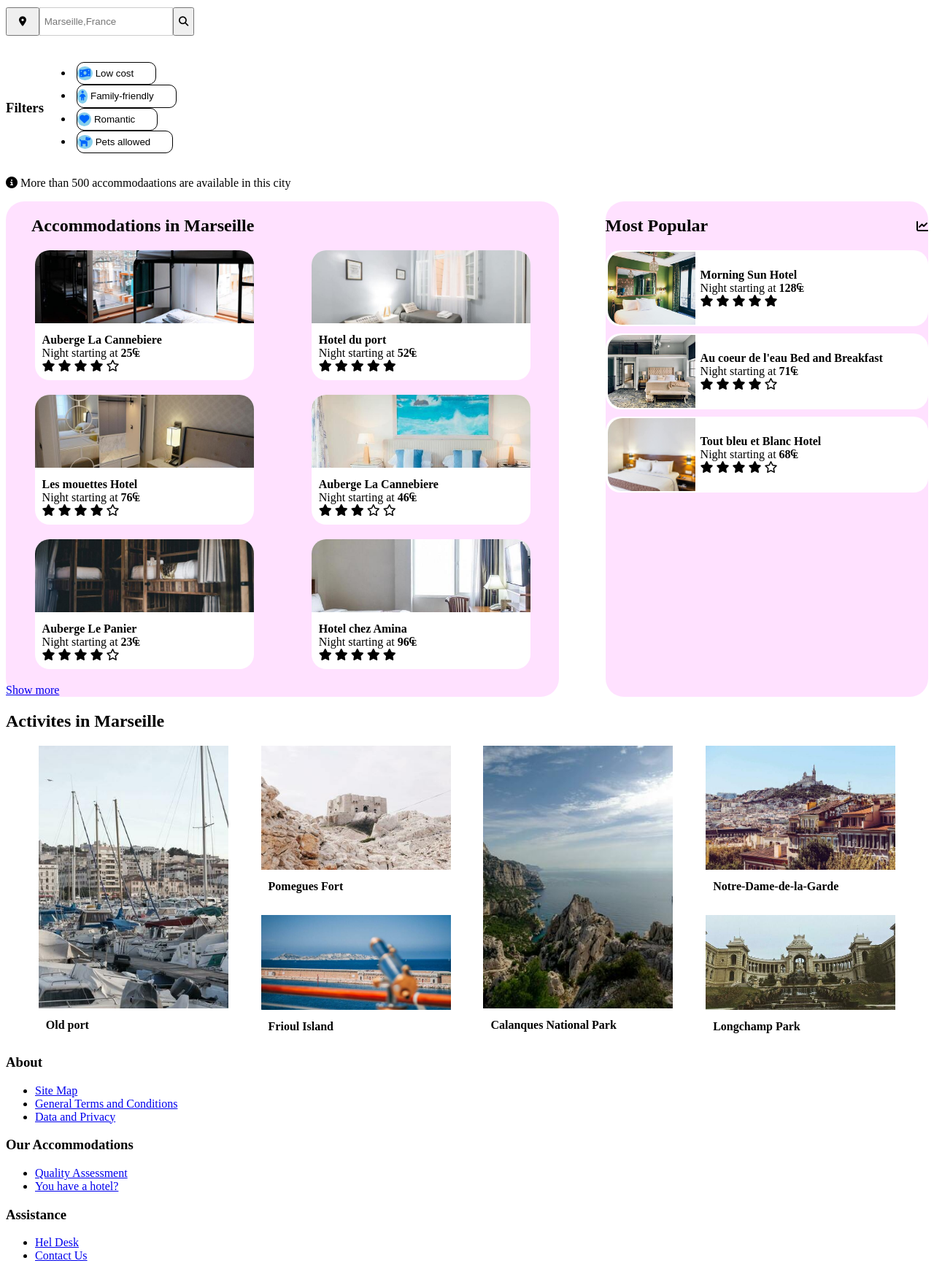
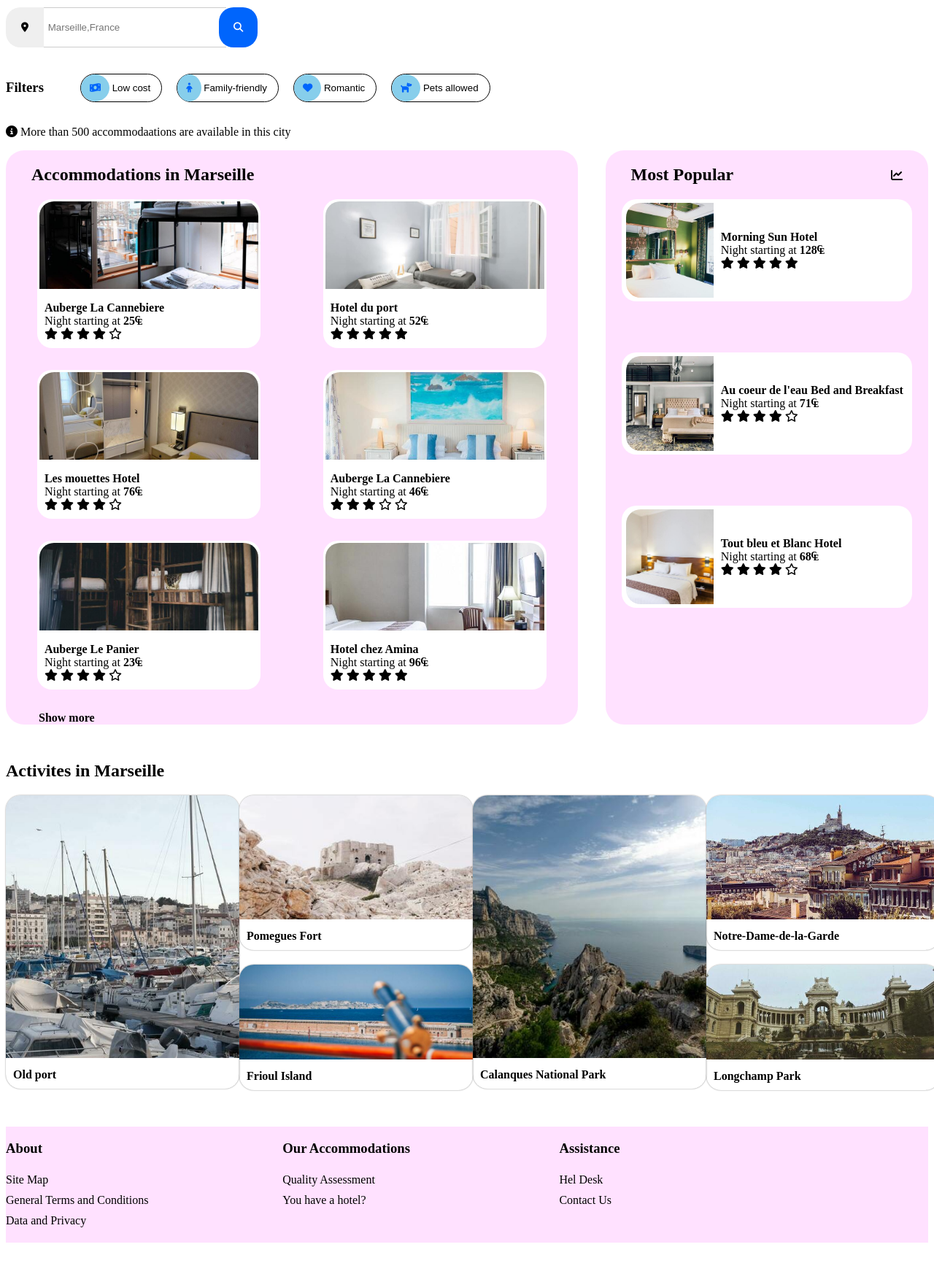
Before and after one commit to jetwong2014/project2, a plain HTML site: page index.html in a window 1280 px wide. Shown: the part 160-1906 px from the top of the page at 73% size. After the commit the page ends 1871 px from the top, so only its background shows below. Drawn offline with Linux system fonts and the light colour scheme.

Commit message:
modify nov,search bar,main,popular ,activities

```diff
--- a/CSS/style.css
+++ b/CSS/style.css
@@ -2,9 +2,8 @@
     box-sizing: border-box;
 }
 
-.body {
-    max-width: 1240px;
-}
+
+
 .header-container {
     display: flex;
     align-items: center;
@@ -12,25 +11,19 @@
 }
 
 .top-nav {
-    display: flex;
-    text-align: center;
-    align-items: center;
+    /*display: flex;*/
+    /*text-align: center;*/
+    /*align-items: center;*/
+    margin-left: auto;
 }
 .top-nav a {
-    margin-left: 20px;
+    margin-left: 30px;
     text-decoration: none;
 }
-
-.top-nav ul {
-    text-align: center;
-    list-style-type: none;
+#register {
+    text-decoration: none;
+    margin-left: 30px;
 }
-
-.top-nav li {
-   display: inline-block;
-   }
-
-
 
 .searchbar-container {
     display: flex;
@@ -41,48 +34,93 @@
     display: flex;
 }
 
-.map-button {
-    border-top-left-radius: 5px;
-    border-bottom-left-radius: 5px;
+#map-button {
+    border-top-left-radius: 20px;
+    border-bottom-left-radius: 20px;
     border: 0;
     cursor: pointer;
 }
 
 .fa-map-marker-alt {
-    padding: 10px;
+    padding: 15px;
 }
 
 .search-box {
-    border: 1px solid #ccc ;
+    width: 250px;
+    /*padding-right: 60px;*/
+    border-right: 0px;
+    border-left: 0px;
+    border-top: 1px solid #ccc;
+    border-bottom: 1px solid #ccc;
 }
 
-.search-button {
+
+#search-button {
     background-color: #0065FC;
     color:white;
     border: 0;
-    border-top-right-radius: 5px;
-    border-bottom-right-radius: 5px;
-    padding: 10px;
+    border-top-right-radius: 20px;
+    border-bottom-right-radius: 20px;
+    border-radius: 20px;
+    padding: 20px;
     cursor: pointer;
+    position: relative;
+    right: 10px;
 }
+
+.fa-search {
+    color: white;
+}
+
+
 
 .filter {
     display: flex;
     align-items: center;
+
 }
 
-/*
-.filter-container {
-     display: flex;
-     align-items: center;
+#filter-content {
+    list-style-type: none;
+    display: flex;
 }
-*/
 
 .filter-button {
-    margin-right: 5px;
-    margin-left: 5px;
+    margin-right: 10px;
+    margin-left: 10px;
     cursor: pointer;
-    padding: 5px 30px;
+    padding: 0px 15px 0px 0px;
+    background-color: white;
+    border: thin solid;
+    border-radius: 20px;
+}
+
+.fa-money-bill-wave {
+    color: #0065FC;
+    background-color:skyblue;
+    padding: 12px;
+    border-radius: 50%;
+}
+
+.fa-child {
+    color: #0065FC;
+    background-color:skyblue;
+    padding: 12px;
+    border-radius: 50%;
+}
+
+.fa-heart {
+    color: #0065FC;
+    background-color:skyblue;
+    padding: 12px;
+    border-radius: 50%;
+}
+
+.fa-dog {
+    color: #0065FC;
+    background-color:skyblue;
+    padding: 12px;
+    border-radius: 50%;
 }
 
 .accommodaations-area {
@@ -93,7 +131,7 @@
 }
 
 .main-accommodation {
-    flex-basis: 60%;
+    flex-basis: 62%;
     display: flex;
     flex-direction: column;
     background-color: #F2F2;
@@ -105,8 +143,12 @@
     margin-left: 35px;
 }
 
-.main-accommodation button {
-    margin: 35px
+#show-more {
+    text-decoration: none;
+    color: black;
+    font-weight: bold;
+    padding: 10px;
+    margin-left: 35px;
 }
 
 
@@ -117,12 +159,11 @@
 }
 
 .main-card {
-    flex: 0 1;
     display: flex;
     flex-direction: column;
     align-items: flex-start;
     background-color: white;
-    margin-bottom: 20px;
+    margin-bottom: 30px;
     border-radius: 20px;
 }
 
@@ -132,44 +173,52 @@
 
 .main-card-link {
     flex: 0 0;
+    padding: 3px;
 
 }
 
 .main-card-image {
     width: 300px;
-    height: 100px;
+    height: 120px;
     object-fit: cover;
     border-radius: 20px 20px 0px 0px;
 }
 
 .popular-accommodation {
-   flex-basis: 35%;
-   display: flex;
-   flex-direction: column;
-   background-color: #F2F2;
-   border-radius: 25px;
+    flex-basis: 35%;
+    background-color: #F2F2;
+    border-radius: 25px;
 }
 
 .popular-header-container {
-    /*width: 90%;*/
+
     display: flex;
     justify-content: space-between;
     align-items: center;
+    margin: 0 35px;
 }
 
+
+
+
 .popular-card-container {
-    /*width: 90%;*/
     display: flex;
     flex-direction: column;
+    justify-content: space-between;
+    align-items: center;
+    height: 75%;
+    /*align-items: center;*/
 }
 
 .popular-card {
+    width: 90%;
     display: flex;
     align-items: center;
     background-color: white;
     border-radius: 20px;
-    margin-bottom: 10px;
+    margin-bottom: 30px;
 }
+
 
 .popular-card-content {
     margin: 10px;
@@ -177,11 +226,12 @@
 
 .popular-card-link {
     flex: 0 0;
+    padding: 3px;
 }
 
 .popular-card-image {
     width: 120px;
-    height: 100px;
+    height: 130px;
     object-fit: cover;
     border-radius: 20px 0px 0px 20px;
     position: relative;
@@ -189,24 +239,14 @@
     left: 3px;
 }
 
-.popular-card {
+.activities-area {
+    margin-top: 50px;
+}
+.activities-card-container {
     display: flex;
-    align-items: center;
-    background-color: white;
-    border-radius: 20px;
-    margin-bottom: 10px;
+    justify-content: space-between;
 }
 
-.activities-card-container {
-    display: flex;
-    justify-content: space-evenly;
-}
-
-.activities-card {
-    flex: 0;
-    display: flex;
-    flex-direction: column;
-}
 
 .activities-card-content {
     margin: 10px;
@@ -215,64 +255,108 @@
 .big-child-card {
     display: flex;
     flex-direction: column;
+    box-shadow: 0px 0px 2px gray;
+    border-radius: 20px 20px 20px 20px;
+
 }
 
 .big-child-card-image {
-    width: 260px;
+    width: 320px;
     height: 360px;
     object-fit: cover;
+    border-radius: 20px 20px 0px 0px;
 }
 
 .normal-child-card {
     display: flex;
     flex-direction: column;
     margin-bottom: 20px;
+    box-shadow: 0px 0px 2px gray;
+    border-radius: 20px 20px 20px 20px;
 }
 
 .normal-child-card-image {
-    width: 260px;
+    width: 320px;
     height: 170px;
     object-fit: cover;
+    border-radius: 20px 20px 0px 0px;
 }
 
 .short-child-card {
     display: flex;
     flex-direction: column;
+    box-shadow: 0px 0px 2px gray;
+    border-radius: 20px 20px 20px 20px;
 }
 
 .short-child-card-image {
-    width: 260px;
+    width: 320px;
     height: 130px;
     object-fit: cover;
+    border-radius: 20px 20px 0px 0px;
+}
+
+#footer-container {
+    display: flex;
+    background-color: #F2F2;
+    margin-top: 50px;
+}
+
+.footer-card {
+    flex-basis: 30%;
 }
 
 
+.footer-card ul {
+    list-style-type: none;
+    padding: 0px;
+}
 
-@media screen and (max-device-width: 414px){
+.footer-card li {
+    padding: 5px 0px;
+}
+
+.footer-card a {
+    text-decoration: none;
+    color: black;
+}
+
+@media screen and (max-device-width: 428px){
 
 
 
     .header-container {
         flex-wrap: wrap;
+        justify-content: space-between;
     }
 
-    .top-nav ul {
-        padding: 5px;
+    .top-nav {
+        order: 2;
+        margin-left: 0;
     }
 
+    .top-nav a {
+        margin-right: 50px;
+    }
+
+
     #register {
-        position: relative;
-        bottom: 50px;
+        order: 1;
+        margin-right: 20px;
     }
+
 
     .filter {
         flex-direction: column;
         align-items: flex-start;
+
     }
 
-    .filter-content {
+    #filter-content {
         display: flex;
         flex-wrap: wrap;
+        justify-content: flex-start;
+        padding: 0px;
     }
 
     .filter-button {
@@ -303,7 +387,7 @@
 
 
     .popular-header-container {
-        margin: 0 50px;
+       margin: 0 20px;
     }
 
     .popular-card-container {
@@ -311,6 +395,7 @@
     }
 
     .popular-card {
+
         /*width: 100%;*/
        /* flex-basis: 200px;*/
        /* flex-wrap: wrap;*/
@@ -320,41 +405,3 @@
         flex-direction: column;
     }
 }
-
-
-
-
-.filter-button {
-    background-color: white;
-    border: thin solid;
-    border-radius: 10px;
-    padding-left: 0px;
-}
-
-.fa-money-bill-wave {
-    color: #0065FC;
-    background-color:skyblue;
-    padding: 3px;
-    border-radius: 50%;
-}
-
-.fa-child {
-    color: #0065FC;
-    background-color:skyblue;
-    padding: 3px;
-    border-radius: 50%;
-}
-
-.fa-heart {
-    color: #0065FC;
-    background-color:skyblue;
-    padding: 3px;
-    border-radius: 50%;
-}
-
-.fa-dog {
-    color: #0065FC;
-    background-color:skyblue;
-    padding: 3px;
-    border-radius: 50%;
-}
```
